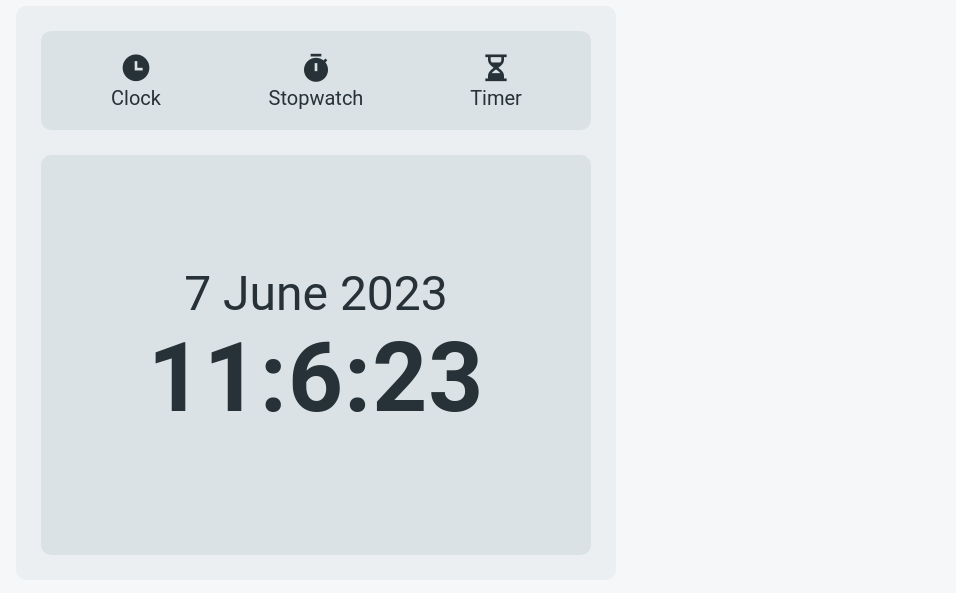
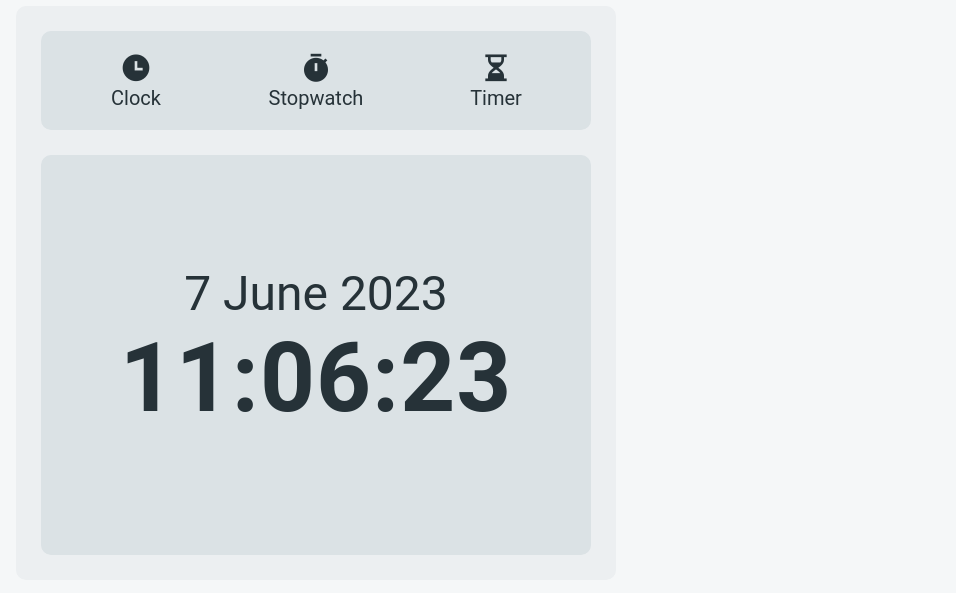
Before and after one commit to parunchxi/JavaScript-Clock-Stopwatch-Timer, a plain HTML site: page index.html in a window 1280 px wide. Shown: the part 79-672 px from the top of the page, without its empty margins (324-1280 px from the left). Drawn offline with nearby package versions, Linux system fonts and the light colour scheme.

Commit message:
Fix Clock

```diff
--- a/js/clock.js
+++ b/js/clock.js
@@ -4,14 +4,26 @@ function showNow() {
     const showNowDate = document.getElementById('now_date');
     const showNowTime = document.getElementById('now_time');
     const monthNames = ["January", "February", "March", "April", "May", "June", "July", "August", "September", "October", "November", "December"];
-    let seconds;
+
+    let hours, minutes, seconds;
+    if (nowTime.getHours() < 10) {
+        hours = '0' + nowTime.getHours().toString();
+    } else {
+        hours = nowTime.getHours();
+    }
+    if (nowTime.getMinutes() < 10) {
+        minutes = '0' + nowTime.getMinutes().toString();
+    } else {
+        minutes = nowTime.getMinutes();
+    }
     if (nowTime.getSeconds() < 10) {
         seconds = '0' + nowTime.getSeconds().toString();
     } else {
         seconds = nowTime.getSeconds();
     }
+
     showNowDate.innerHTML = `${nowTime.getDate()} ${monthNames[nowTime.getMonth()]} ${nowTime.getFullYear()}`;
-    showNowTime.innerHTML = `${nowTime.getHours()}:${nowTime.getMinutes()}:${seconds}`;
+    showNowTime.innerHTML = `${hours}:${minutes}:${seconds}`;
 }
 showNow();
 setInterval(showNow, 1000);
```
